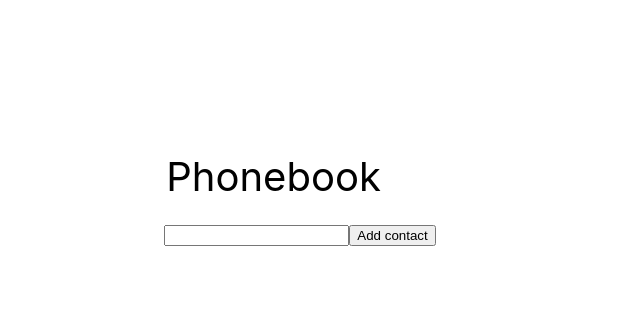
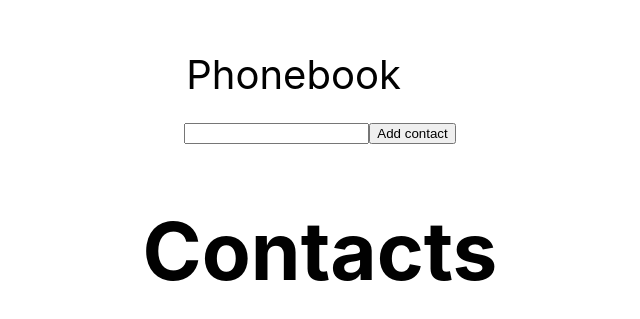
Before and after one commit to ihorkoi/goit-react-hw-02-phonebook, a React (Create React App) app: page / in a window 1280 px wide. Shown: the part 199-518 px from the top of the page, without its empty margins (320-960 px from the left). Built offline with nearby package versions, Linux system fonts and the light colour scheme.

Commit message:
update contacts

```diff
--- a/src/components/App.jsx
+++ b/src/components/App.jsx
@@ -16,7 +16,6 @@ export class App extends Component {
     this.setState(state => {
       state.contacts.push({ name: newContact, id: newId });
     });
-    console.log(this.state);
   };
   render() {
     return (
@@ -25,6 +24,7 @@ export class App extends Component {
           height: '100vh',
           display: 'flex',
           justifyContent: 'center',
+          flexDirection: 'column',
           alignItems: 'center',
           fontSize: 40,
           color: '#010101',
--- a/src/components/Contacts/Contacts.jsx
+++ b/src/components/Contacts/Contacts.jsx
@@ -1,10 +1,12 @@
 export const Contacts = ({ contacts }) => {
-  console.log(contacts);
   return (
-    <ul>
-      {contacts.map(({ name, id }) => {
-        return <li key={id}>{name}</li>;
-      })}
-    </ul>
+    <div>
+      <h1>Contacts</h1>
+      <ul>
+        {contacts.map(({ name, id }) => {
+          return <li key={id}>{name}</li>;
+        })}
+      </ul>
+    </div>
   );
 };
```
